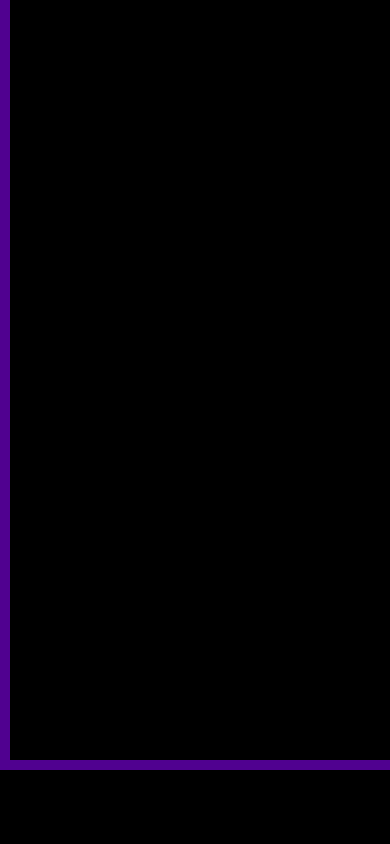
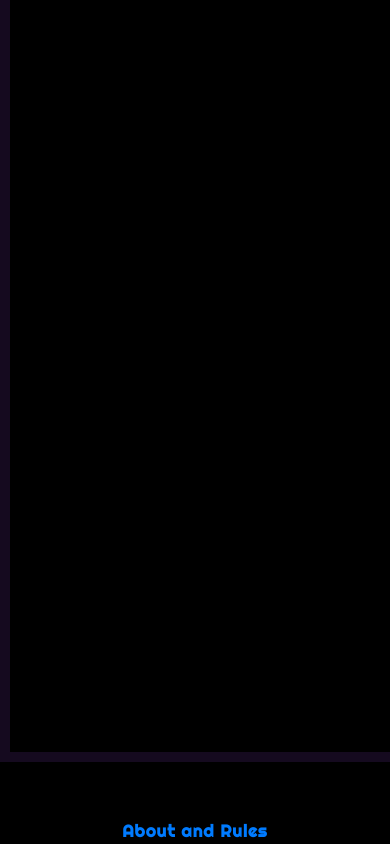
Before and after one commit to vaishnav-197/GameofLife, a plain HTML site: page index.html in a window 390 px wide. Shown: the part 604-1448 px from the top of the page. Before the commit the page ends 1380 px from the top, so only its background shows below. Drawn offline with nearby package versions, Linux system fonts and the light colour scheme.

```diff
--- a/css/style.css
+++ b/css/style.css
@@ -8,14 +8,9 @@
     color: #ffffff;
     font-size: 90px !important;
     text-align: center;
-    border-bottom: 8px solid #ffffff;
-    margin: 0px 100px;
-
 
 }
-.topic h1{
 
-}
 
 .buttons {
 
@@ -31,7 +26,8 @@
     padding: 10px 50px;
     margin: 20px;
     border-radius: 20px;
-    background-color: blue !important;
+    background-color: #500190 !important;
+
 }
 
 .space {
@@ -39,13 +35,27 @@
 }
 
 canvas {
-    border: 10px solid #500190;
+    border: 10px solid #150a1f !important;
 
 }
 
 
-@media only screen and (max-width: 600px) {
-    body {
-      background-color: lightblue !important;
-    }
+footer {
+    text-align: center;
+    justify-content: center;
+    height: 40px;
+    background-color: rgb(18, 10, 29);
+    padding-top: 30px;
+    margin-top: 20px !important;
+
   }
+
+
+  footer p {
+    font-size: 17px;
+    font-weight: bold;
+    letter-spacing: 1px;
+    font-family: 'Righteous', cursive;
+    color: rgb(224, 224, 224) !important;
+
+  }
--- a/index.html
+++ b/index.html
@@ -27,7 +27,10 @@
         <canvas class="life  "></canvas>
       </div>
 
+      <footer>
+        <p><a href="https://github.com/vaishnav-197/GameofLife/blob/master/README.md">About and Rules</a></p>
 
+      </footer>
 
 
 
```
Also changed, not shown: 1 other file.
